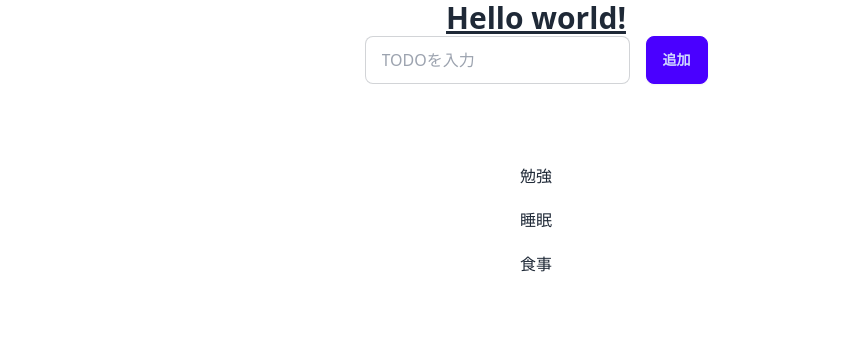
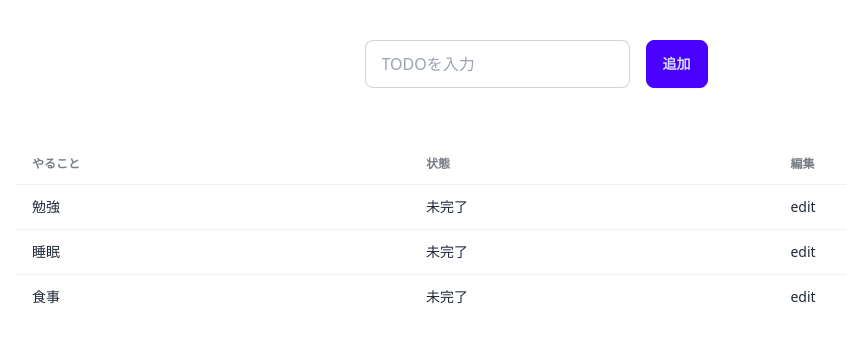
Before and after one commit to KazuhiroTakahashi96/Todo-MERN, a React (Vite) app in the folder frontend/: page / in a window 1280 px wide. Shown: the top 342 px of the page, without its empty margins (104-951 px from the left). Built offline with nearby package versions, Linux system fonts and the light colour scheme.

Commit message:
table +α コンポーネントを作成

```diff
--- a/frontend/src/App.jsx
+++ b/frontend/src/App.jsx
@@ -1,6 +1,7 @@
 import { useState } from "react";
 import Button from "./components/common/Button";
 import Input from "./components/common/Input";
+import Table from "./components/todo/Table";
 
 function App() {
   const [input, setInput] = useState("");
@@ -37,18 +38,13 @@ function App() {
   };
 
   return (
-    <div className="flex flex-col items-center justify-center">
-      <h1 className="text-3xl font-bold underline">Hello world!</h1>
+    <div className="h-screen w-screen flex flex-col items-center justify-center py-10 px-20">
       <div className="flex items-center justify-center gap-4">
         <Input input={input} setInput={setInput} />
         <Button text={"追加"} onClick={handleClick} />
       </div>
-      <div className="mt-20">
-        {todos.map((todo) => (
-          <p key={todo.id} className="mb-5">
-            {todo.text}
-          </p>
-        ))}
+      <div className="h-full w-full mt-14 px-10 overflow-auto">
+        <Table todos={todos} />
       </div>
     </div>
   );
--- /dev/null
+++ b/frontend/src/components/todo/Header.jsx
@@ -0,0 +1,11 @@
+const Header = () => {
+  return (
+    <tr>
+      <th>やること</th>
+      <th>状態</th>
+      <th>編集</th>
+    </tr>
+  );
+};
+
+export default Header;
--- /dev/null
+++ b/frontend/src/components/todo/Row.jsx
@@ -0,0 +1,11 @@
+const Row = ({ text, isCompleted }) => {
+  return (
+    <tr>
+      <td>{text}</td>
+      <td>{isCompleted === true ? "完了" : "未完了"}</td>
+      <td>edit</td>
+    </tr>
+  );
+};
+
+export default Row;
--- /dev/null
+++ b/frontend/src/components/todo/Table.jsx
@@ -0,0 +1,25 @@
+import Header from "./Header";
+import Row from "./Row";
+
+const Table = ({ todos }) => {
+  return (
+    <div className="overflow-x-auto">
+      <table className="table">
+        <thead>
+          <Header />
+        </thead>
+        <tbody>
+          {todos.map((todo) => (
+            <Row
+              key={todo.id}
+              text={todo.text}
+              isCompleted={todo.isCompleted}
+            />
+          ))}
+        </tbody>
+      </table>
+    </div>
+  );
+};
+
+export default Table;
```
